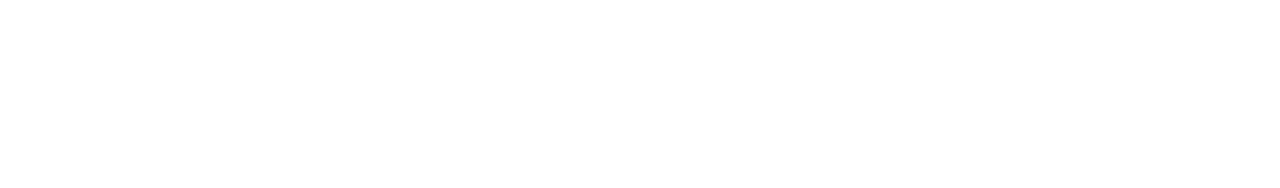
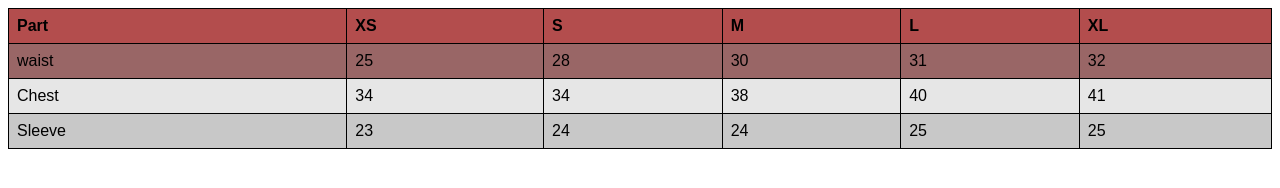
Before and after one commit to acciojob/myntra-size-chart-Nanda241998, a website: page main.html in a window 1280 px wide. Drawn offline with Linux system fonts and the light colour scheme.

Commit message:
Update main.html

```diff
--- a/main.html
+++ b/main.html
@@ -1,16 +1,61 @@
 <!DOCTYPE html>
-
 <html>
 
 <head>
-	<link rel="stylesheet" href="styles.css">
+<style>
+table {
+  font-family: arial, sans-serif;
+  border-collapse:collapse;
+  width: 100%;
+}
+
+td, th {
+  border: 1px solid black;
+  text-align: left;
+  padding: 8px;
+}
+
+
+</style>
 </head>
+<body>
 
-<body>
-	<!-- the entire body must be written by student -->
-    <script type="text/javascript" src="./script.js">
-</script>
+<table >
+  <tr style="background-color:hsl(0, 40%, 50%);">
+    <th>Part</th>
+    <th>XS</th>
+    <th>S</th>
+    <th>M</th>
+    <th>L</th>
+    <th>XL</th>
+  </tr>
+  <tr style="background-color:hsl(0, 20%, 50%);">
+    <td>waist</td>
+    <td>25</td>
+    <td>28</td>
+    <td>30</td>
+    <td>31</td>
+    <td>32</td>
+  </tr>
+  <tr  style="background-color:hsl(0, 0%, 90%);">
+    <td>Chest</td>
+    <td>34</td>
+    <td>34</td>
+    <td>38</td>
+    <td>40</td>
+    <td>41</td>
+  </tr>
+  <tr style="background-color:rgb(200, 200, 200);">
+    <td>Sleeve</td>
+    <td>23</td>
+    <td>24</td>
+    <td>24</td>
+    <td>25</td>
+    <td>25</td>
+
+  </tr>
+
+</table>
 
 </body>
-
 </html>
```
